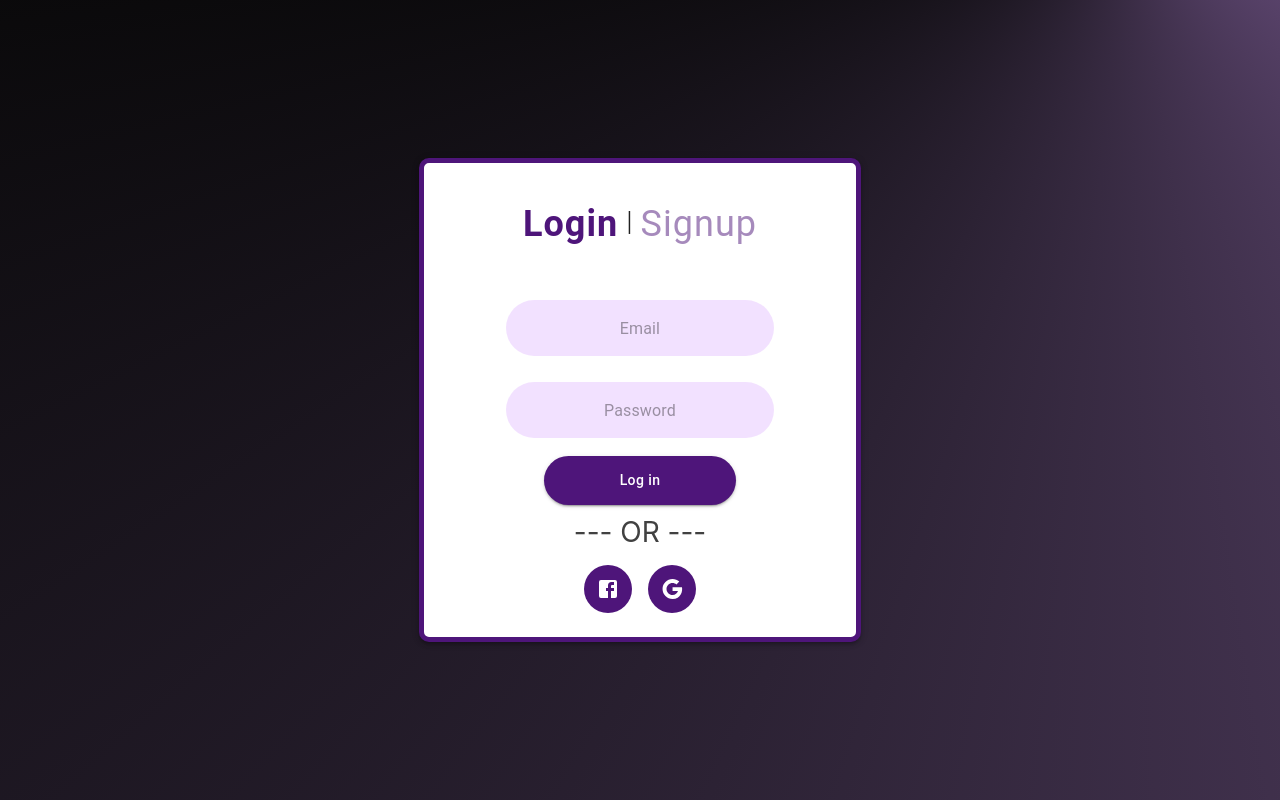
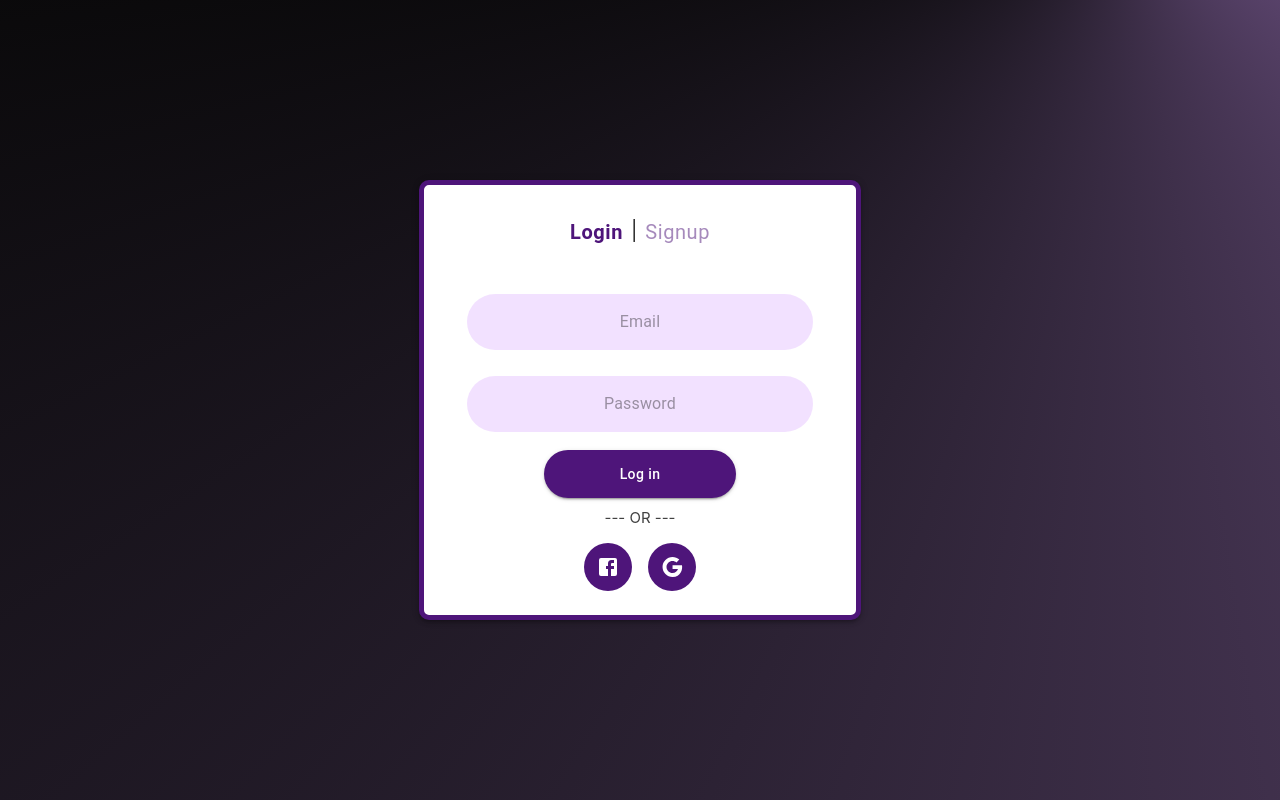
Before and after one commit to keycode-kv/curater-ui, a React (Create React App) app: page /login in a window 1280 px wide. Built offline with nearby package versions, Linux system fonts and the light colour scheme.

Commit message:
Fixed login page sizes

```diff
--- a/src/pages/login/index.jsx
+++ b/src/pages/login/index.jsx
@@ -26,7 +26,7 @@ const useStyles = makeStyles((theme) => ({
   },
   paper: {
     padding: theme.spacing(3),
-    width: '80%', // Default width for mobile devices
+    width: '60%', // Default width for mobile devices
     [theme.breakpoints.up('md')]: {
       width: '30%', // 30% width for devices with screen width >= 960px
     },
@@ -55,7 +55,7 @@ const useStyles = makeStyles((theme) => ({
     '& label.Mui-focused': {
       transform: 'translate(0, 0)', // Adjust the X and Y translation as needed
     },
-    width: '70%',
+    width: '90%',
     paddingBottom: 10,
   },
   submitButton: {
@@ -74,7 +74,7 @@ const useStyles = makeStyles((theme) => ({
     color: '#4E157A', // Text color for selected button
     textTransform: 'none',
     font: 'Roboto',
-    fontSize: '36px',
+    fontSize: '20px',
     fontWeight: 600,
 
   },
@@ -82,7 +82,7 @@ const useStyles = makeStyles((theme) => ({
     color: 'rgba(78,21,122,0.5)', // Text color for selected button
     textTransform: 'none',
     font: 'Roboto',
-    fontSize: 36,
+    fontSize: 20,
     fontWeight: 400,
   },
   separator: {
@@ -111,7 +111,7 @@ const useStyles = makeStyles((theme) => ({
     alignItems:'center',
     paddingTop:10,
     color:'#414141',
-    fontSize:28
+    fontSize:15
   }
 }));
 
```
